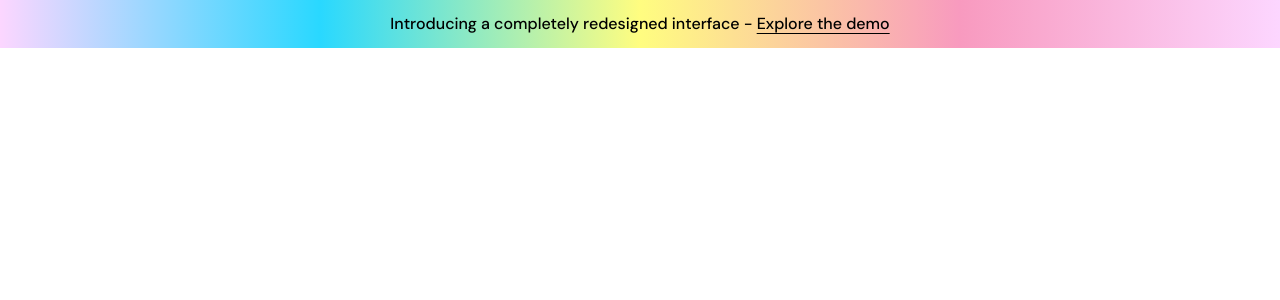
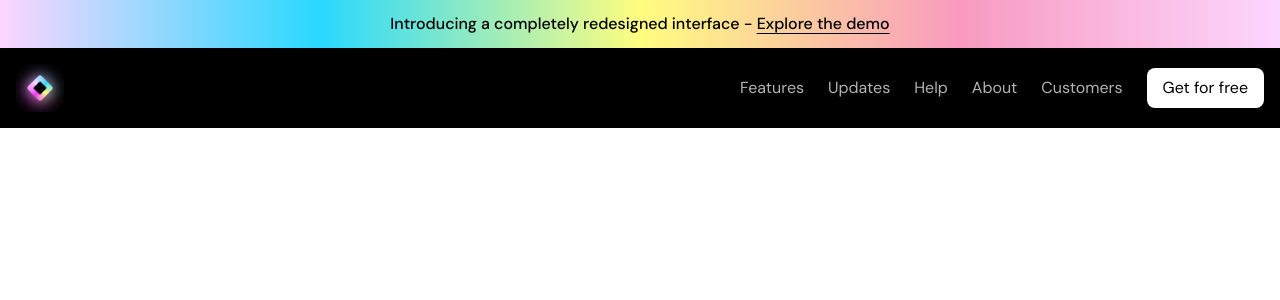
Before and after one commit to JustMikk/SAAS-Website-Landing, a Next.js app: page / in a window 1280 px wide. Shown: the top 300 px of the page. Built offline with nearby package versions, Linux system fonts and the light colour scheme.

Commit message:
Add responsive navigation bar with logo and menu icon

```diff
--- a/src/components/Navbar.tsx
+++ b/src/components/Navbar.tsx
@@ -1,3 +1,55 @@
+import Image from "next/image";
+import Logo from "../assets/images/logosaas.png";
+import MenuIcon from "../assets/icons/menu.svg";
+import Link from "next/link";
+
 export const Navbar = () => {
-  return null;
+  return (
+    <div className="bg-black">
+      <div className="px-4">
+        <div className="py-4 flex justify-between items-center">
+          <Image className="h-12 w-12" src={Logo} alt="SAAS Logo" />
+          <div className="border border-white border-opacity-30 h-10 w-10 inline-flex justify-center items-center rounded-lg sm:hidden">
+            <MenuIcon className="text-white" />
+          </div>
+
+          <nav className="hidden sm:flex gap-6 items-center">
+            <Link
+              className="text-white/70 hover:text-white transition"
+              href="#"
+            >
+              Features
+            </Link>
+            <Link
+              className="text-white/70 hover:text-white transition"
+              href="#"
+            >
+              Updates
+            </Link>
+            <Link
+              className="text-white/70 hover:text-white transition"
+              href="#"
+            >
+              Help
+            </Link>
+            <Link
+              className="text-white/70 hover:text-white transition"
+              href="#"
+            >
+              About
+            </Link>
+            <Link
+              className="text-white/70 hover:text-white transition"
+              href="#"
+            >
+              Customers
+            </Link>
+            <button className="bg-white py-2 px-4 rounded-lg">
+              Get for free
+            </button>
+          </nav>
+        </div>
+      </div>
+    </div>
+  );
 };
```
